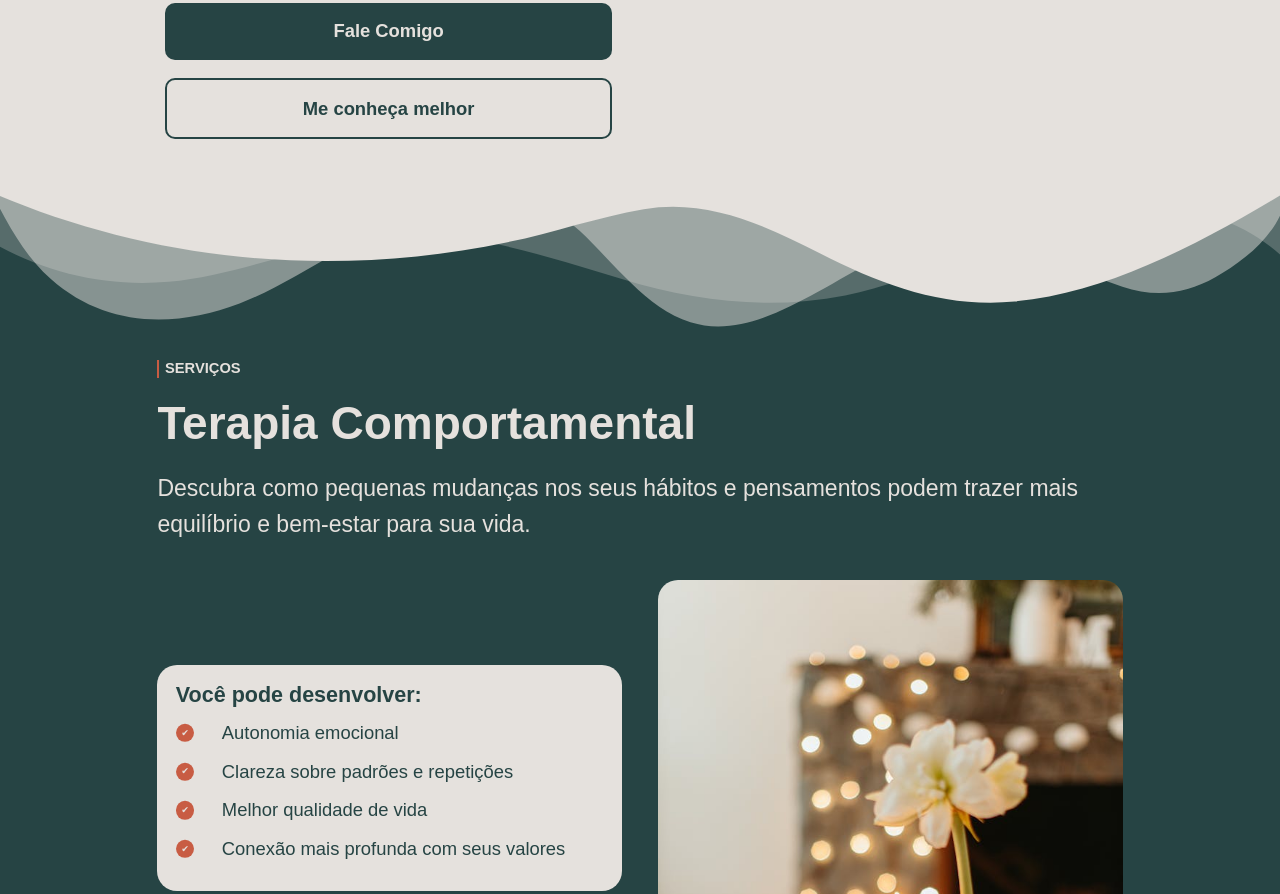
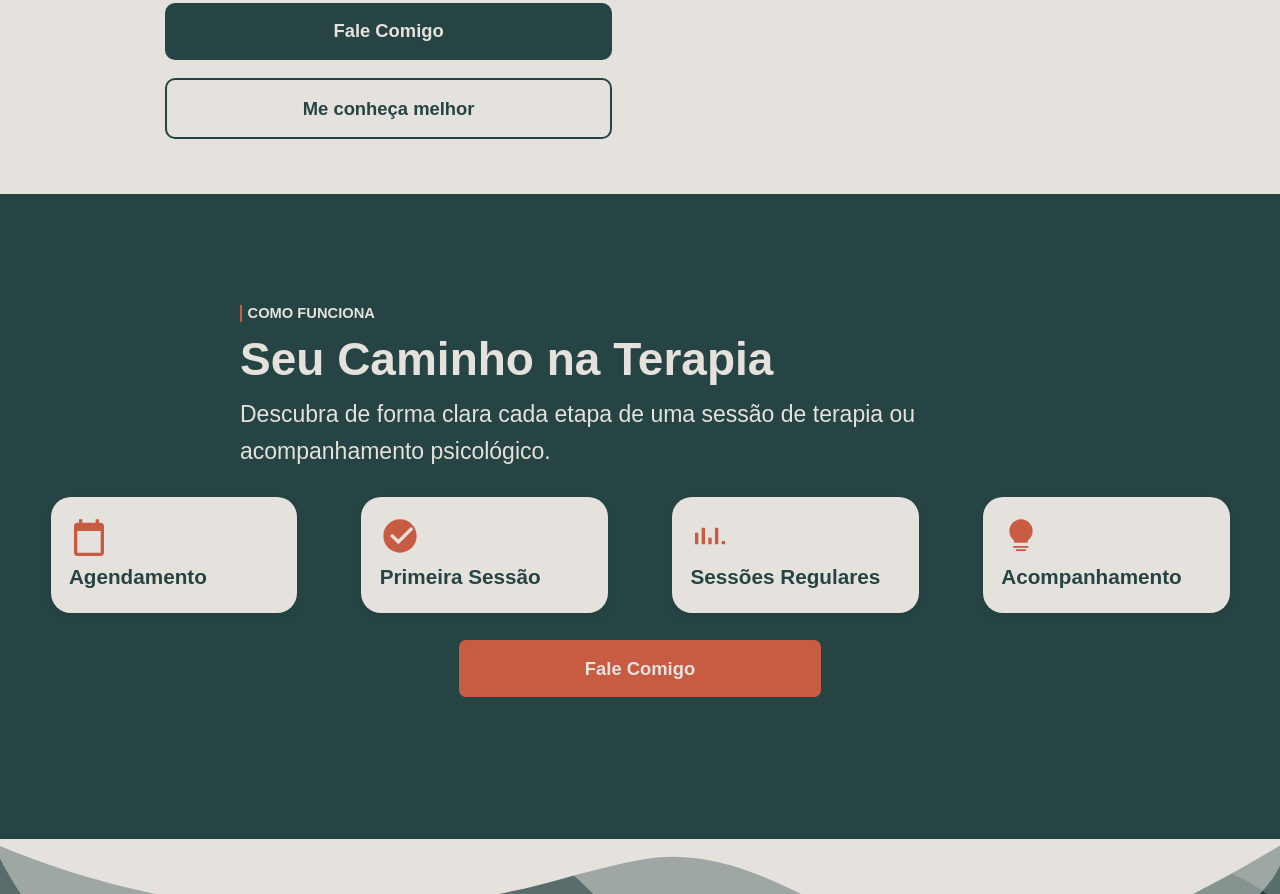
Before and after one commit to VictorMelkor/kamyllabalduino, a plain HTML site: page index.html in a window 1280 px wide. Shown: the part 816-1710 px from the top of the page. Drawn offline with Linux system fonts and the light colour scheme.

Commit message:
feat: section como funciona

```diff
--- /dev/null
+++ b/assets/css/guide.css
@@ -0,0 +1,183 @@
+/* =========================
+   COMO FUNCIONA - MOBILE FIRST
+========================= */
+#como-funciona {
+    position: relative;
+    background-color: var(--color-dark-teal);
+    color: var(--color-bg);
+    width: 100%;
+    padding: var(--spacing-xl) 1rem 6rem;
+}
+
+.cf-header {
+    max-width: 800px;
+    margin: 0 auto var(--spacing-lg);
+    text-align: left;
+}
+
+.cf-categoria {
+    font-size: 0.8rem;
+    margin-bottom: var(--spacing-sm);
+    border-left: 2px solid var(--color-terra-cotta);
+    padding-left: 0.3rem;
+    text-transform: uppercase;
+    color: var(--color-bg);
+}
+
+.cf-titulo {
+    font-size: 2rem;
+    font-weight: 600;
+    margin-bottom: var(--spacing-sm);
+    color: var(--color-bg);
+}
+
+.cf-descricao {
+    font-size: 1rem;
+    line-height: 1.6;
+    color: var(--color-bg);
+}
+
+/* Grid mobile-first */
+.cf-grid {
+    display: flex;
+    flex-direction: column;
+    gap: 1.5rem;
+}
+
+/* Cards */
+.cf-card {
+    display: flex;
+    flex-direction: column;
+    align-items: flex-start;
+    background-color: var(--color-bg);
+    border-radius: 20px;
+    padding: var(--spacing-md);
+    width: 90%;
+    margin: auto;
+    box-shadow: 0 4px 12px rgba(0,0,0,0.05);
+    transition: transform var(--transition-fast), box-shadow var(--transition-fast);
+    cursor: pointer;
+}
+
+.cf-card:hover,
+.cf-card:focus-within {
+    transform: translateY(-3px);
+    box-shadow: 0 6px 15px rgba(0,0,0,0.1);
+}
+
+/* Ícone do card */
+.cf-card-icon {
+    width: 40px;
+    height: 40px;
+    margin-bottom: var(--spacing-sm);
+    display: flex;
+    align-items: center;
+    justify-content: center;
+}
+
+.cf-card-icon svg {
+    width: 100%;
+    height: 100%;
+    fill: var(--color-terra-cotta);
+}
+
+/* Título do card */
+.cf-card-title {
+    font-size: 1.125rem;
+    font-weight: 600;
+    margin-bottom: var(--spacing-xs);
+    color: var(--color-dark-teal);
+}
+
+/* Conteúdo oculto do card */
+.cf-card-content {
+    font-size: 0.95rem;
+    color: var(--color-dark-teal);
+    max-height: 0;
+    overflow: hidden;
+    opacity: 0;
+    transition: max-height 0.4s ease, opacity 0.4s ease, padding 0.4s ease;
+    margin-bottom: 0;
+}
+
+/* Estado aberto do card */
+.cf-card.open .cf-card-content {
+    max-height: 500px; /* suficiente para o texto completo */
+    opacity: 1;
+    margin-top: var(--spacing-sm);
+}
+
+/* Botão de contato */
+.cf-buttons {
+    margin-top: var(--spacing-lg);
+    display: flex;
+    justify-content: center;
+
+}
+
+.cf-button {
+    background-color: var(--color-terra-cotta);
+    color: var(--color-bg);
+    font-weight: 600;
+    padding: 0.75rem 1.5rem;
+    border-radius: 0.375rem;
+    transition: background-color var(--transition-fast);
+    width: 90%;
+    text-align: center;
+}
+
+.cf-button:hover,
+.cf-button:focus {
+    background-color: var(--color-wine);
+}
+
+/* =========================
+   RESPONSIVO - DESKTOP GRID
+========================= */
+
+/* Tablets 768px+ */
+@media (min-width: 768px) {
+    .cf-grid {
+        display: grid;
+        grid-template-columns: 1fr 1fr; /* 2 colunas lado a lado */
+        gap: 2rem;
+    }
+
+    .cf-button {
+        width: 50%;
+    }
+}
+
+/* Desktops 1024px+ */
+@media (min-width: 1024px) {
+    .cf-grid {
+        grid-template-columns: repeat(4, 1fr); /* 4 cards lado a lado */
+    }
+
+    #como-funciona {
+        padding: 6rem 2rem 8rem;
+    }
+
+    .cf-titulo {
+        font-size: 2.25rem;
+    }
+
+    .cf-descricao {
+        font-size: 1.125rem;
+    }
+}
+
+/* Monitores grandes 1200px+ */
+@media (min-width: 1200px) {
+    .cf-titulo {
+        font-size: 2.5rem;
+    }
+
+    .cf-descricao {
+        font-size: 1.25rem;
+    }
+
+        .cf-button {
+        width: 30%;
+    }
+}
--- a/assets/css/services.css
+++ b/assets/css/services.css
@@ -270,7 +270,7 @@
 
     .services-buttons .cta-whatsapp,
     .services-buttons2 .cta-whatsapp {
-        width: 90%;
+        width: 50%;
     }
 }
 
--- /dev/null
+++ b/assets/js/como-funciona.js
@@ -0,0 +1,20 @@
+// =========================
+// COMO FUNCIONA - JS
+// =========================
+document.addEventListener("DOMContentLoaded", function () {
+    const cards = document.querySelectorAll(".cf-card");
+
+    cards.forEach((card) => {
+        card.addEventListener("click", function () {
+            const isOpen = card.classList.contains("open");
+
+            // Fechar todos os cards antes, se quiser efeito acordeão
+            cards.forEach(c => c.classList.remove("open"));
+
+            // Se o card não estava aberto, abrir
+            if (!isOpen) {
+                card.classList.add("open");
+            }
+        });
+    });
+});
--- a/index.html
+++ b/index.html
@@ -23,6 +23,7 @@
     <link rel="stylesheet" href="assets/css/header.css">
     <link rel="stylesheet" href="assets/css/hero.css">
     <link rel="stylesheet" href="assets/css/about.css">
+    <link rel="stylesheet" href="assets/css/guide.css">
     <link rel="stylesheet" href="assets/css/services.css">
     <link rel="stylesheet" href="assets/css/faq.css">
     <link rel="stylesheet" href="assets/css/contact.css">
@@ -48,7 +49,7 @@
                     <a href="#" class="logo">Kamylla Balduíno</a>
                 </li>
                 <li><a href="#hero">Início</a></li>
-                <li><a href="#servicos">Serviços</a></li>
+                <li><a href="#servicos">Como funciona</a></li>
                 <li><a href="#sobre">Sobre mim</a></li>
                 <li><a href="#faq">FAQ</a></li>
                 <li><a href="#contato">Contato</a></li>
@@ -115,6 +116,81 @@
             </div>
 
         </section>
+
+<section id="como-funciona">
+    <!-- Título e descrição -->
+    <div class="cf-header">
+        <h2 class="cf-categoria">COMO FUNCIONA</h2>
+        <h2 class="cf-titulo">Seu Caminho na Terapia</h2>
+        <p class="cf-descricao">
+            Descubra de forma clara cada etapa de uma sessão de terapia ou acompanhamento psicológico.
+        </p>
+    </div>
+
+    <!-- Grid de cards -->
+    <div class="cf-grid">
+        <!-- Card 1: Agendamento -->
+        <article class="cf-card">
+            <span class="cf-card-icon">
+                <!-- Calendário -->
+                <svg xmlns="http://www.w3.org/2000/svg" width="32" height="32" fill="#00796b" viewBox="0 0 24 24">
+                    <path d="M19 4h-1V2h-2v2H8V2H6v2H5c-1.1 0-2 .9-2 2v16c0 1.1.9 2 2 2h14c1.1 0 2-.9 2-2V6c0-1.1-.9-2-2-2zm0 18H5V9h14v13z"/>
+                </svg>
+            </span>
+            <h3 class="cf-card-title">Agendamento</h3>
+            <p class="cf-card-content">
+                Escolha o horário que melhor se adapta à sua rotina, de forma prática via WhatsApp ou agenda online.
+            </p>
+        </article>
+
+        <!-- Card 2: Primeira Sessão -->
+        <article class="cf-card">
+            <span class="cf-card-icon">
+                <!-- Saudação/Check -->
+                <svg xmlns="http://www.w3.org/2000/svg" width="32" height="32" fill="#00796b" viewBox="0 0 24 24">
+                    <path d="M12 2C6.48 2 2 6.48 2 12s4.48 10 10 10 10-4.48 10-10S17.52 2 12 2zm-1 15l-5-5 1.41-1.41L11 14.17l7.59-7.59L20 8l-9 9z"/>
+                </svg>
+            </span>
+            <h3 class="cf-card-title">Primeira Sessão</h3>
+            <p class="cf-card-content">
+                Nesta sessão inicial, conhecemos seus objetivos e definimos o plano de acompanhamento mais adequado.
+            </p>
+        </article>
+
+        <!-- Card 3: Sessões Regulares -->
+        <article class="cf-card">
+            <span class="cf-card-icon">
+                <!-- Gráfico/Progressão -->
+                <svg xmlns="http://www.w3.org/2000/svg" width="32" height="32" fill="#00796b" viewBox="0 0 24 24">
+                    <path d="M3 17h2v-7H3v7zm4 0h2V7H7v10zm4 0h2v-4h-2v4zm4 0h2v-10h-2v10zm4 0h2v-2h-2v2z"/>
+                </svg>
+            </span>
+            <h3 class="cf-card-title">Sessões Regulares</h3>
+            <p class="cf-card-content">
+                Sessões semanais ou conforme combinado, com estratégias práticas e reflexão sobre seus padrões.
+            </p>
+        </article>
+
+        <!-- Card 4: Acompanhamento -->
+        <article class="cf-card">
+            <span class="cf-card-icon">
+                <!-- Luz/Ideia -->
+                <svg xmlns="http://www.w3.org/2000/svg" width="32" height="32" fill="#00796b" viewBox="0 0 24 24">
+                    <path d="M9 21h6v-1H9v1zm-1.6-2h9.2l-.2-1H7.4l-.2 1zM12 2C8.13 2 5 5.13 5 9c0 2.25 1.09 4.26 2.78 5.5L8 16h8l.22-1.5C17.91 13.26 19 11.25 19 9c0-3.87-3.13-7-7-7z"/>
+                </svg>
+            </span>
+            <h3 class="cf-card-title">Acompanhamento</h3>
+            <p class="cf-card-content">
+                Revisamos progressos, ajustamos estratégias e fortalecemos habilidades emocionais e comportamentais.
+            </p>
+        </article>
+    </div>
+
+    <!-- Botão de contato -->
+    <div class="cf-buttons">
+        <a href="https://wa.me/5585988209392" class="cf-button" target="_blank">Fale Comigo</a>
+    </div>
+</section>
 
 
 
@@ -352,6 +428,7 @@
     <script src="assets/js/menu-toggle.js"></script>
     <script src="assets/js/video.js"></script>
     <script src="assets/js/scroll-spy.js"></script>
+    <script src="assets/js/como-funciona.js"></script>
 </body>
 
 </html>
```
